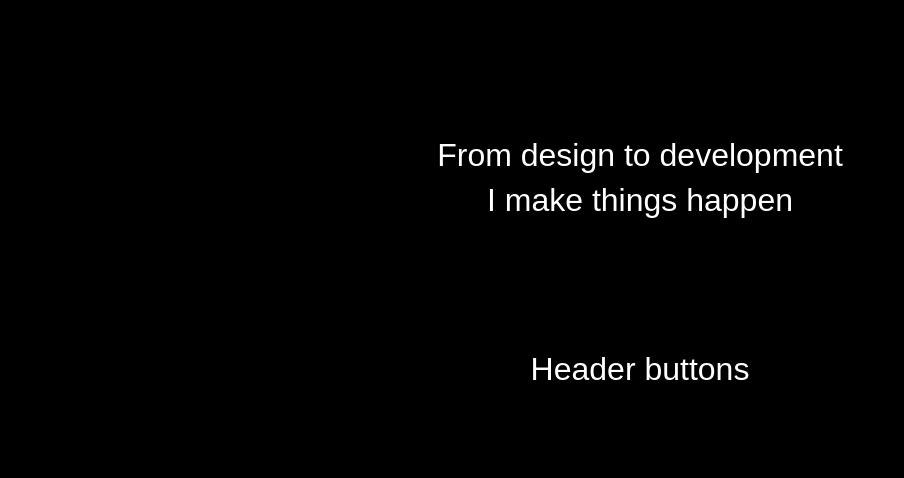
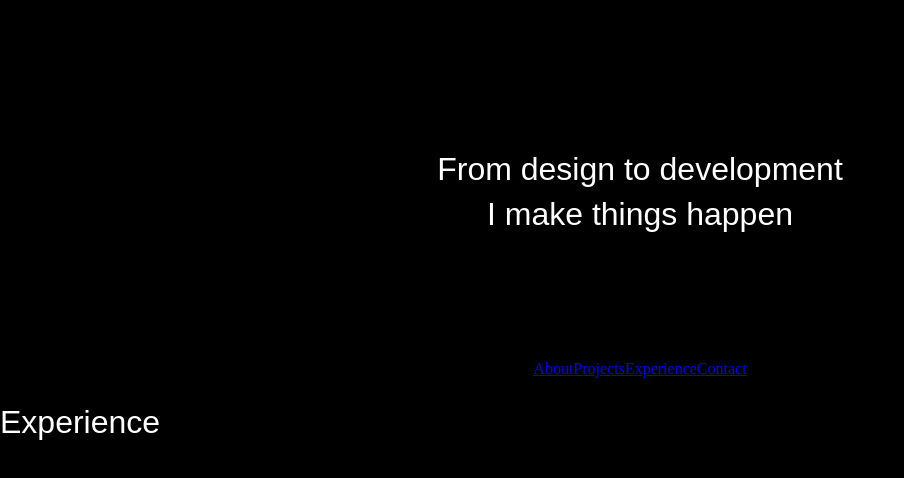
Before and after one commit to hitsthings/new-portfolio, a React (Create React App) app: page /experience in a window 1280 px wide. Shown: the top 478 px of the page, without its empty margins (0-904 px from the left). Built offline with nearby package versions, Linux system fonts and the light colour scheme.

Commit message:
add basic navigation links and routes

```diff
--- a/src/App/App.js
+++ b/src/App/App.js
@@ -2,7 +2,7 @@ import React, { Component } from 'react';
 import {BrowserRouter as Router, Route, Switch} from 'react-router-dom';
 import Header from '../Header/header';
 import About from '../About/about';
-import Project from '../Projects/projects';
+import Projects from '../Projects/projects';
 import Experience from '../Experience/experience';
 import Contact from '../Contact/contact';
 
@@ -14,7 +14,10 @@ class App extends Component {
         <div className="App">
           <Header />
           <Switch>
-            <Route exact path='/about' />
+            <Route exact path='/about' component={About}/>
+            <Route exact path='/projects' component={Projects}/>
+            <Route exact path='/experience' component={Experience}/>
+            <Route exact path='/contact' component={Contact}/>
           </Switch>
         </div>
       </Router>
--- a/src/Header/header.js
+++ b/src/Header/header.js
@@ -1,4 +1,5 @@
 import React from 'react';
+import Navigation from '../Navigation/navigation';
 
 export default class Header extends React.Component{
     constructor(){
@@ -40,9 +41,14 @@ export default class Header extends React.Component{
     render(){
         let headerContent;
         let animationContent;
+        let navigationContent;
         if(this.state.opener === true){
             headerContent = <Opener />
-        }else {headerContent = <Intro />}
+            navigationContent = null
+        }else {
+            headerContent = <Intro />
+            navigationContent = <Navigation />
+        }
         if(this.state.animation === true){
             animationContent = <Swoosh />
         }else {animationContent = null}
@@ -52,8 +58,8 @@ export default class Header extends React.Component{
                     {headerContent}
                     {animationContent}
                 </div>
-                <div className='header-buttons'>
-                   <h2>Header buttons</h2>
+                <div className='header-navigation'>
+                   {navigationContent}
                 </div>
             </header>
         )
--- /dev/null
+++ b/src/Navigation/navigation.js
@@ -0,0 +1,13 @@
+import React from 'react';
+import {Link} from 'react-router-dom';
+
+export default function Navigation(props){
+    return(
+        <div>
+            <Link to='/about'>About</Link>
+            <Link to='/projects'>Projects</Link>
+            <Link to='/experience'>Experience</Link>
+            <Link to='/contact'>Contact</Link>
+        </div>
+    )
+}
```
